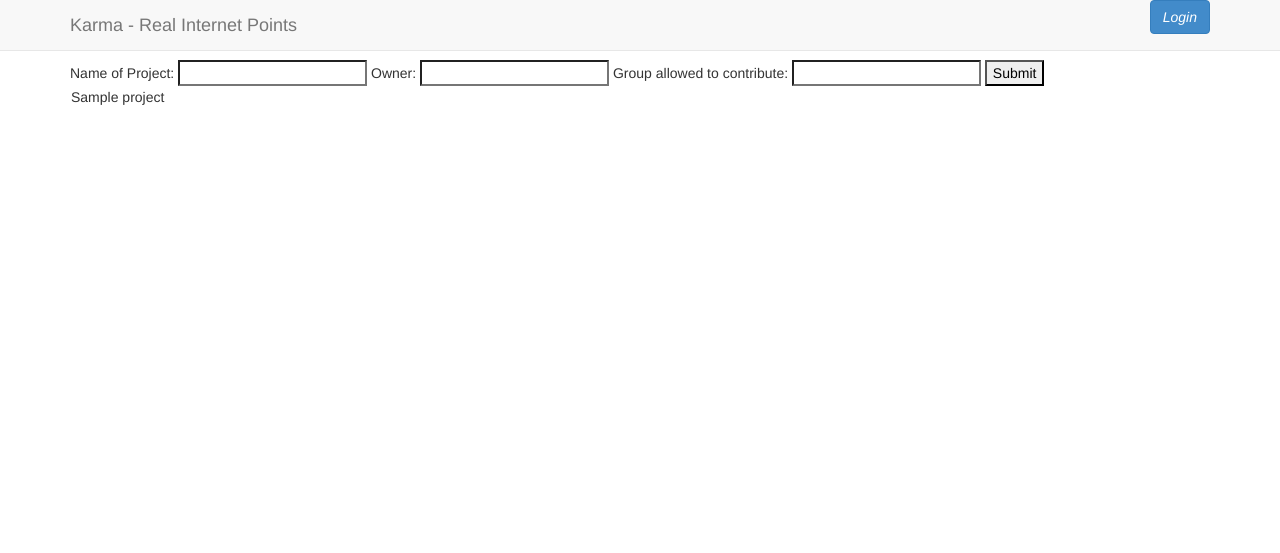
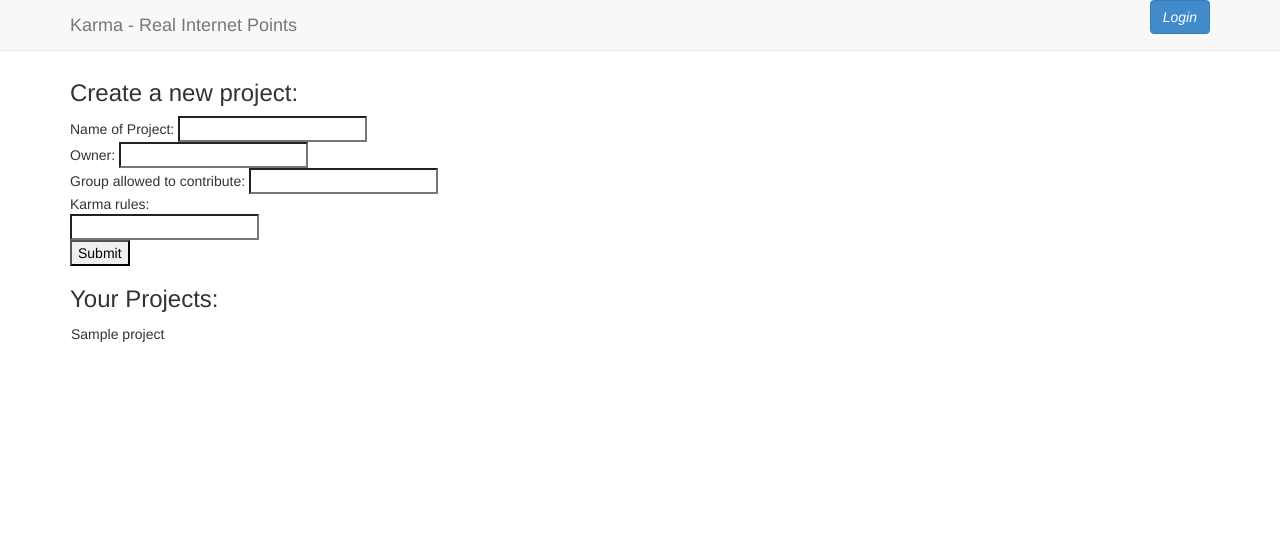
Before and after one commit to bit-bots/karma, a Django app: template karma/karma/templates/karma/add_project.html in a window 1280 px wide. Shown: the top 553 px of the page. Run offline with Django 3.2, Linux system fonts and the light colour scheme; the template is opened without the code that fills it: most values are stand-ins (such as "Sample title", 1, 10 or a date in 2020); form fields are guessed from the names that the template uses; some libraries are stand-ins or nearby versions.

Commit message:
added karma rules

```diff
--- a/karma/karma/forms.py
+++ b/karma/karma/forms.py
@@ -15,7 +15,7 @@ class KarmaPointsForm(ModelForm):
 class KarmaProjectForm(ModelForm):
     class Meta:
         model = Project
-        fields = ['name', 'user', 'group']
+        fields = ['name', 'user', 'group', 'karma_rules']
 
 
 class KarmaCategoryForm(ModelForm):
--- a/karma/karma/models.py
+++ b/karma/karma/models.py
@@ -7,6 +7,7 @@ class Project(models.Model):
     name = models.CharField(max_length=50)
     group = models.ForeignKey(Group, on_delete=models.CASCADE, blank=True, null=True)
     user = models.ForeignKey(settings.AUTH_USER_MODEL, on_delete=models.CASCADE, blank=True, null=True)
+    karma_rules = models.TextField(max_length=400, default='No special rules')
 
     def __str__(self):
         return self.name
--- a/karma/karma/templates/karma/add_project.html
+++ b/karma/karma/templates/karma/add_project.html
@@ -3,15 +3,19 @@
 
 {% block content %}
 
+    <h3>Create a new project:</h3>
     <form action="{% url 'karma_add_project' %}" method="POST">
-    {% csrf_token %}
-        Name of Project: {{ form.name }}
-        Owner: {{ form.user }}
-        Group allowed to contribute: {{ form.group }}
-    <input type="submit" name="submit" value="Submit">
+        {% csrf_token %}
+        Name of Project: {{ form.name }} <br>
+        Owner: {{ form.user }} <br>
+        Group allowed to contribute: {{ form.group }} <br>
+        Karma rules: <br>
+        {{ form.karma_rules }} <br>
+        <input type="submit" name="submit" value="Submit">
     </form>
 
 
+    <h3>Your Projects:</h3>
     <table>
     {% for project in projects %}
         <tr>
--- a/karma/karma/templates/karma/personal.html
+++ b/karma/karma/templates/karma/personal.html
@@ -19,7 +19,7 @@
     <div class="wrap form-group">
         <form action="{% if edit %}{% url 'edit_points' edit %}{% else %}{% url 'karma_personal' %}{% endif %}" method="post">
             {% csrf_token %}
-            <label for="id_points">Points: </label><input id="id_points" class="form-control" style="width: 7em"
+            <label for="id_points">Points (refer to the <a href="{% url 'karma_rules' %}" target="_blank">rules of the project</a>) : </label><input id="id_points" class="form-control" style="width: 7em"
                                                           type="number" name="{{ form.points.name }}"
                                                           value="{{ form.points.value }}" placeholder="Points"
                                                           required="required"/>
--- a/karma/karma/urls.py
+++ b/karma/karma/urls.py
@@ -11,5 +11,6 @@ urlpatterns = [
     url(r'^project/([\d]+)/([a-zA-Z0-9]+)$', project_user, name='karma_project_user'),
     url(r'^api/project/([\d]+)/active_count/days/([a-zA-Z0-9]+)$', api_project_user_count, name='karma_api_project_user_count'),
     url(r'^api/project/([\d]+)/active_points/$', api_project_activity_points, name='karma_api_project_activity_count'),
-    url(r'^personal/edit/(\d+)/$', points_edit, name="edit_points")
+    url(r'^personal/edit/(\d+)/$', points_edit, name="edit_points"),
+    url(r'^project/rules/$', karma_rules, name="karma_rules"),
 ]
```
Also changed, not shown: karma/karma/views.py (+7 -0 lines).
